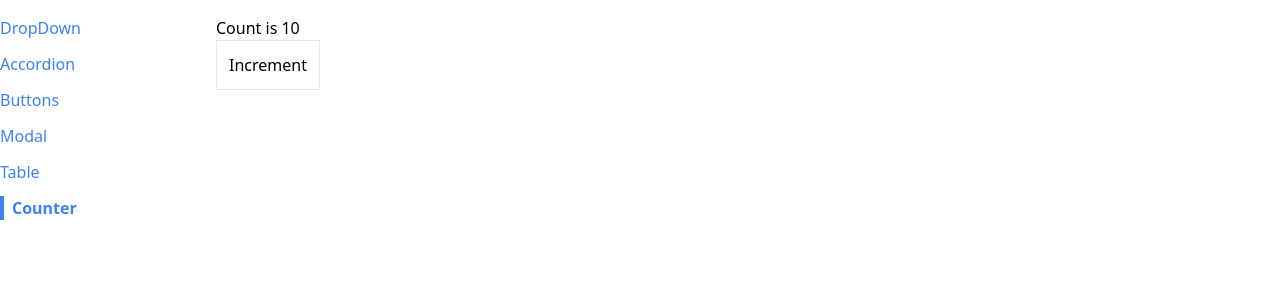
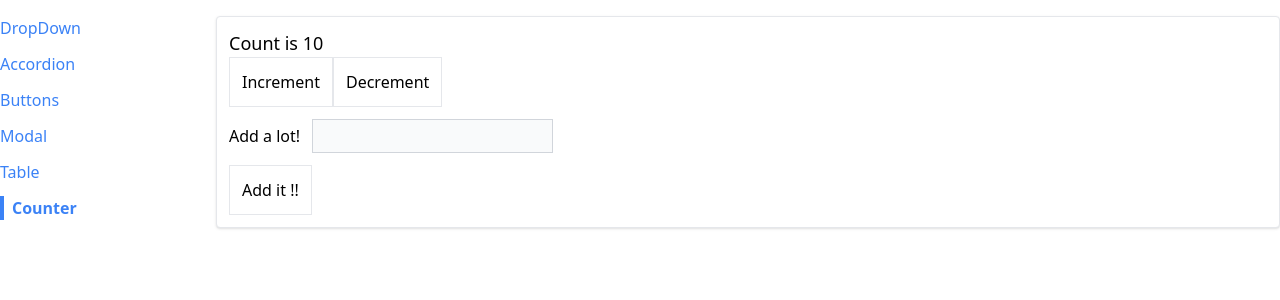
Before and after one commit to veyselguven/react-router-comps, a React (Create React App) app: page /counter in a window 1280 px wide. Shown: the top 300 px of the page. Built offline with nearby package versions, Linux system fonts and the light colour scheme.

Commit message:
added counter component some functinality

```diff
--- a/src/pages/CounterPages.js
+++ b/src/pages/CounterPages.js
@@ -1,15 +1,48 @@
 import Button from "../components/Button";
+import Panel from "../components/Panel";
 
-import React from "react";
-import useCounter from "../hooks/use-counter";
+import React, { useState } from "react";
 
 function CounterPages({ initialCount }) {
-  const { count, increment } = useCounter(initialCount);
+  const [count, setCount] = useState(initialCount);
+  const [valueToAdd, setValueToAdd] = useState(0);
+
+  const increment = () => {
+    setCount(count + 1);
+  };
+  const decrement = () => {
+    setCount(count - 1);
+  };
+  const handleChange = (e) => {
+    const value = parseInt(e.target.value) || 0;
+    // console.log(typeof value);
+    // console.log(value);
+    setValueToAdd(value);
+  };
+
+  const handleSubmit = (e) => {
+    e.preventDefault();
+    setCount(count + valueToAdd);
+    setValueToAdd(0);
+  };
   return (
-    <div>
-      <h1>Count is {count}</h1>
-      <Button onClick={increment}>Increment</Button>
-    </div>
+    <Panel className="m-3">
+      <h1 className="text-lg">Count is {count}</h1>
+      <div className="flex flex-row">
+        <Button onClick={increment}>Increment</Button>
+        <Button onClick={decrement}>Decrement</Button>
+      </div>
+      <form onSubmit={handleSubmit}>
+        <label>Add a lot!</label>
+        <input
+          value={valueToAdd || ""}
+          onChange={handleChange}
+          type="number"
+          className="p-1 m-3 bg-gray-50 border border-gray-300"
+        />
+        <Button>Add it !!</Button>
+      </form>
+    </Panel>
   );
 }
 
```
